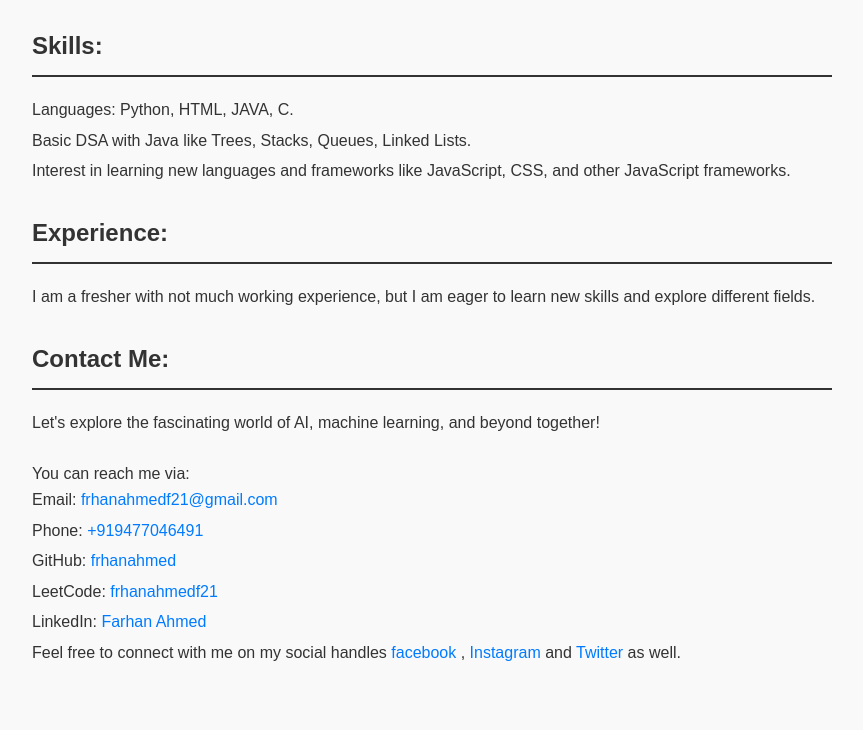
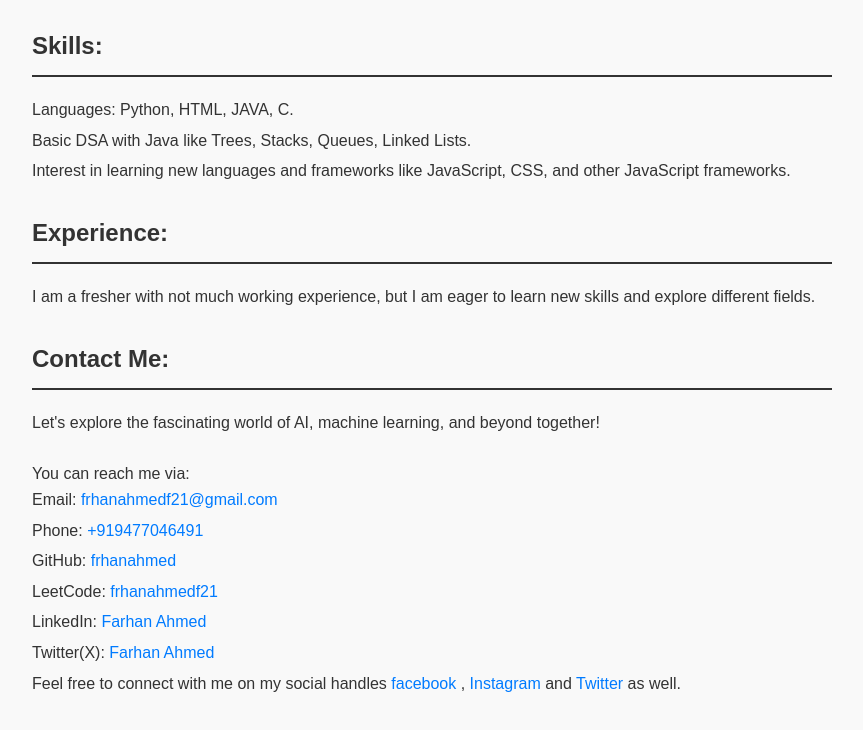
Before and after one commit to frhanahmed/MyFirstWebsite, a plain HTML site: page myport3.html in a window 1280 px wide. Shown: the part 1024-1754 px from the top of the page, without its empty margins (208-1071 px from the left). Drawn offline with Linux system fonts and the light colour scheme.

Commit message:
Twitter Id added.

```diff
--- a/myport3.html
+++ b/myport3.html
@@ -166,6 +166,7 @@
                 <li>GitHub: <a href="https://github.com/frhanahmed" target="_blank">frhanahmed</a></li>
                 <li>LeetCode: <a href="https://leetcode.com/frhanahmedf21/" target="_blank">frhanahmedf21</a></li>
                 <li>LinkedIn: <a href="https://www.linkedin.com/in/farhan-ahmed-457763245/" target="_blank">Farhan Ahmed</a></li>
+                <li>Twitter(X): <a href="https://www.linkedin.com/in/farhan-ahmed-457763245/" target="_blank">Farhan Ahmed</a></li>
             </ul>
             <p>Feel free to connect with me on my social handles <a href="https://www.facebook.com/frhanahmed21" target="_blank">facebook</a> , <a href="
                 https://www.instagram.com/frhanahmed21/" target="_blank">Instagram</a> and <a href="https://x.com/Frhan2106" target="_blank">Twitter</a> as well.</p>
```
